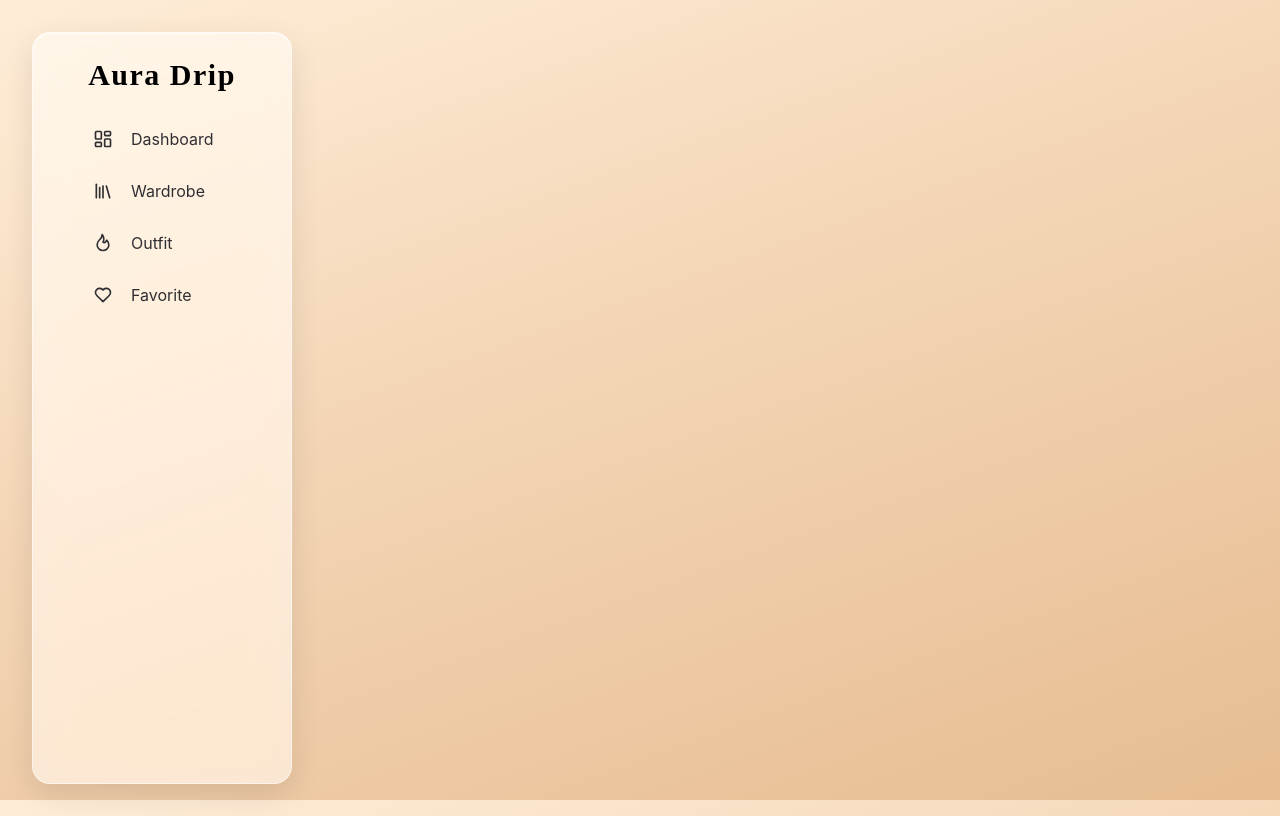
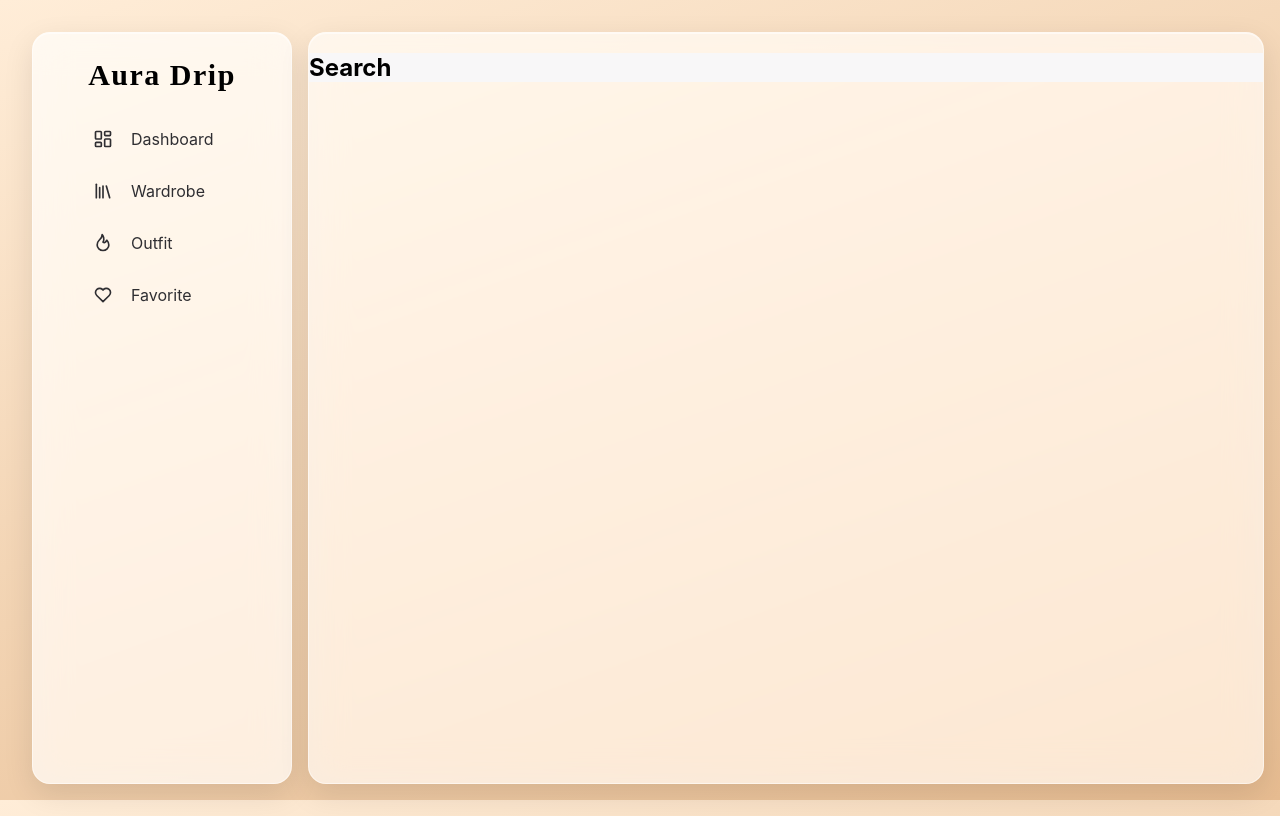
Before and after one commit to RjGutierrezz/Aura-Drip, a React (Vite) app in the folder frontend/: page / in a window 1280 px wide. Built offline with nearby package versions, Linux system fonts and the light colour scheme; a web font is replaced by a local one.

Commit message:
added the right content env

```diff
--- a/frontend/src/App.tsx
+++ b/frontend/src/App.tsx
@@ -1,3 +1,4 @@
+import Dashboard from './components/Dashboard'
 import Sidebar from './components/Sidebar'
 
 // render the components here
@@ -7,6 +8,9 @@ function App() {
     <main className="app-shell">
       {/* components are going here */}
       <Sidebar />
+      <section className="content">
+        <Dashboard />
+      </section>
     </main>
   )
 }
--- /dev/null
+++ b/frontend/src/components/Dashboard.tsx
@@ -0,0 +1,27 @@
+const Dashboard = () => {
+	return (
+		<>
+			<div className="dashboard-page">
+				<div className="dashboard-header">
+          {/* add search button and profile here */}
+          <h1>Search</h1>
+        </div>
+        <div className="dashboard-greetings">
+          {/* add getting / current weather / button to generate git */}
+        </div>
+
+        <div className="dashboard-main-content">
+          {/* add wardrobe quick preview / todays suggestion */}
+        </div>
+
+        <div className="dashboard-footer">
+          {/* pinterest fit inspo / style metric to show how much clothes they have */}
+          {/* that are casual, formal, business */}
+
+        </div>
+			</div>
+		</>
+	);
+};
+
+export default Dashboard;
--- a/frontend/src/index.css
+++ b/frontend/src/index.css
@@ -1,5 +1,5 @@
 /* TODO: Need to add the font style - DONE*/
-
+/* TODO: Needs mobile friendly resolution */
 
 :root {
   --bg-color: #f8f7f8;
@@ -51,7 +51,7 @@ body {
 }
 
 .sidebar {
-  background: rgba(255, 255, 255, 0.55);
+  background: rgba(255, 255, 255, 0.70);
   border: 1px solid rgba(255, 255, 255, 0.5);
   backdrop-filter: blur(18px) saturate(140%);
   -webkit-backdrop-filter: blur(18px) saturate(140%);
@@ -96,3 +96,21 @@ body {
   font-size: 30px;
   letter-spacing: 0.05em;
 }
+
+
+/* right content */
+.content {
+  background: rgba(255, 255, 255, 0.65);
+  border: 1px solid rgba(255, 255, 255, 0.5);
+  backdrop-filter: blur(18px) saturate(140%);
+  -webkit-backdrop-filter: blur(18px) saturate(140%);
+  box-shadow:
+    0 10px 30px rgba(0, 0, 0, 0.10),
+    inset 0 1px 0 rgba(255, 255, 255, 0.55);
+  border-radius: 18px;
+}
+
+
+.dashboard-page {
+  background: var(--bg-color);
+}
```
